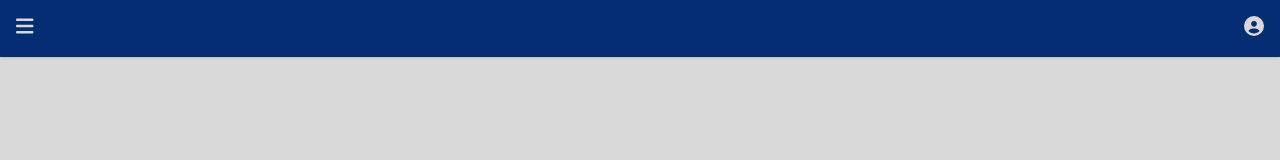
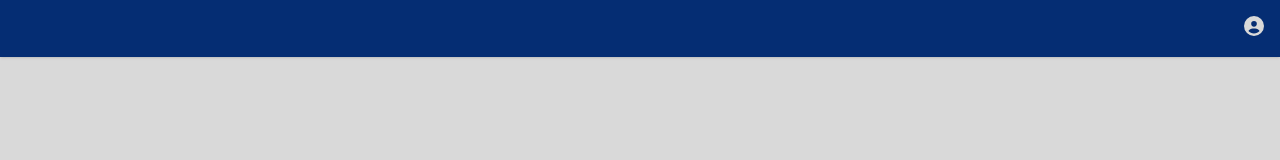
Before and after one commit to UniversityOfGdanskProjects/plan_front, a React (Vite) app: page / in a window 1280 px wide. Shown: the top 160 px of the page. Built offline with nearby package versions, Linux system fonts and the light colour scheme.

Commit message:
fixed menu on lg-screen

```diff
--- a/src/components/Navbar.jsx
+++ b/src/components/Navbar.jsx
@@ -41,7 +41,7 @@ const Navbar = () => {
     </div>
     <header className='shadow flex bg-secondaryLight dark:bg-secondaryDark items-center p-4 justify-between'>
         <nav>
-            <button onClick={toggleMenu}>
+            <button onClick={toggleMenu} className="lg:hidden">
                 <FontAwesomeIcon icon={faBars} className='text-xl text-primaryLight' />
                 </button>
         </nav>
```
